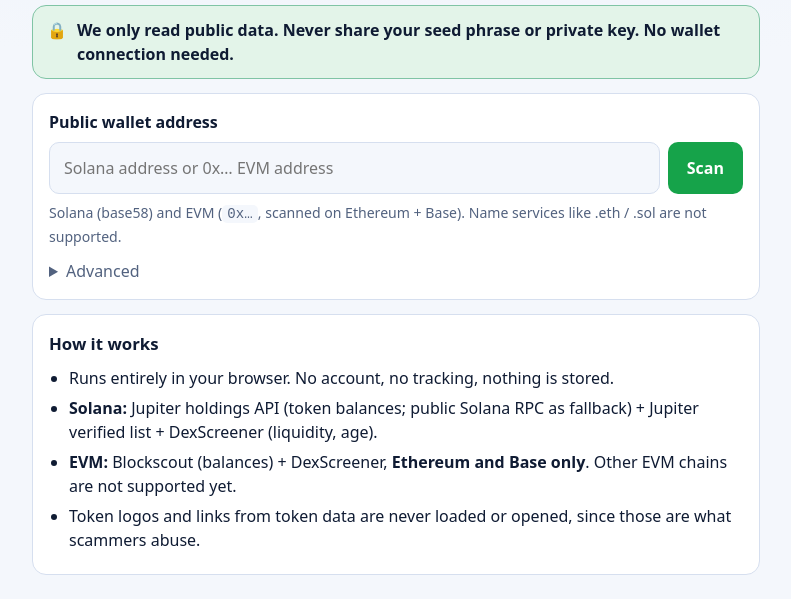
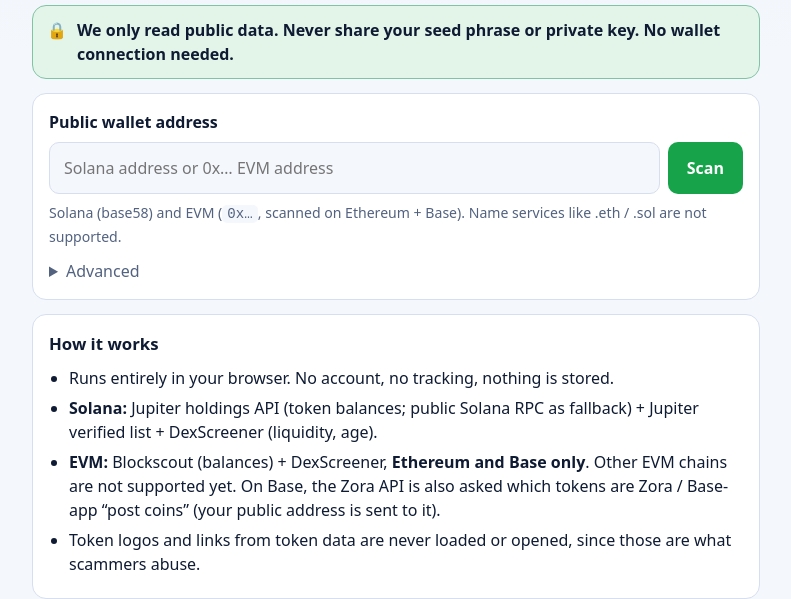
Before and after one commit to 0xzahra/wallet-scam-checker, a plain HTML site: page index.html in a window 1280 px wide. Shown: the part 225-824 px from the top of the page, without its empty margins (244-1035 px from the left). Drawn offline with Linux system fonts and the light colour scheme.

Commit message:
Docs: describe post-coin detection, Zora API use and new classification rules

```diff
--- a/index.html
+++ b/index.html
@@ -75,7 +75,7 @@
       <ul>
         <li>Runs entirely in your browser. No account, no tracking, nothing is stored.</li>
         <li><strong>Solana:</strong> Jupiter holdings API (token balances; public Solana RPC as fallback) + Jupiter verified list + DexScreener (liquidity, age).</li>
-        <li><strong>EVM:</strong> Blockscout (balances) + DexScreener, <strong>Ethereum and Base only</strong>. Other EVM chains are not supported yet.</li>
+        <li><strong>EVM:</strong> Blockscout (balances) + DexScreener, <strong>Ethereum and Base only</strong>. Other EVM chains are not supported yet. On Base, the Zora API is also asked which tokens are Zora / Base-app “post coins” (your public address is sent to it).</li>
         <li>Token logos and links from token data are never loaded or opened, since those are what scammers abuse.</li>
       </ul>
     </section>
```
Also changed, not shown: README.md.
